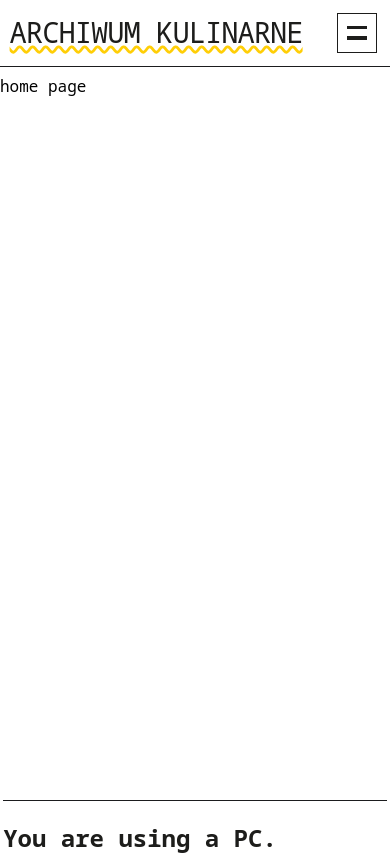
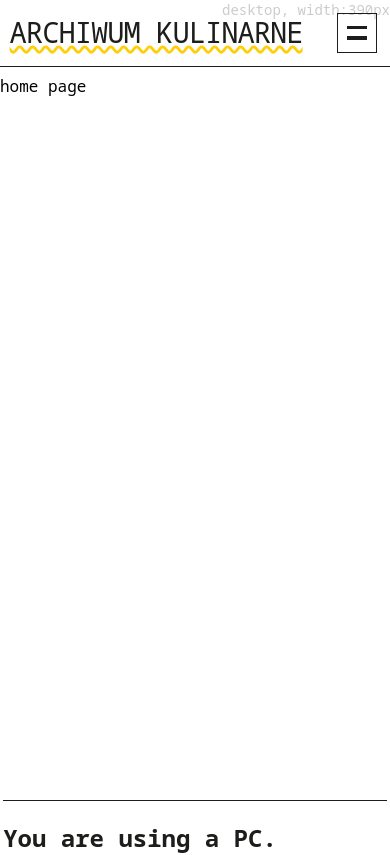
Before and after one commit to deadbraindev/archiwum-kulinarne, a Next.js app: page / in a window 390 px wide. Shown: the top 855 px of the page. Built offline with nearby package versions, Linux system fonts and the light colour scheme.

Commit message:
add tech test info into navbar

```diff
--- a/components/Navbar.jsx
+++ b/components/Navbar.jsx
@@ -91,6 +91,21 @@ function Navbar() {
     else setInputSearch(paramSearch);
   }, [paramSearch]); // use effect do dynamicznego odsiwezania tego co jest w inputach po zmianie path
 
+  const [color, setColor] = useState('');
+  const windowWidth = useWindowWidth();
+
+  const techinfo = () => {
+    if (currentDevice.isMobile()) setColor(`mobile, width:${windowWidth}px`);
+    else if (currentDevice.isDesktop())
+      setColor(`desktop, width:${windowWidth}px`);
+  };
+
+  // const [color, setColor] = useState('blue');
+
+  useEffect(() => {
+    techinfo();
+  }, [windowWidth]);
+
   // const { logout } = useLogout();
   // const { login } = useLogin();
   // const { isLoggedIn, isFetching, user } = useAuthContext();
@@ -106,7 +121,6 @@ function Navbar() {
   //   ? 0
   //   : Math.max(window.innerWidth - document.documentElement.clientWidth, 0);
 
-  const windowWidth = useWindowWidth();
   const navHamburgerDynamicClasses = classNames(
     'navHamburger',
     windowWidth === undefined ? 'hamLoading visible' : '', // warunek bo przy odsiwezaniu jest moment ze windowWidth jest undefined i brzydko znika navbar
@@ -275,6 +289,7 @@ function Navbar() {
               opacity: '0.2',
             }}
           >
+            {color}
             {/* width: {windowWidth}, orientation: {String(orientation)}, mobile:{' '}
             {String(isTabletOrMobile)}, scrollbar: {scrollBarWidth}px */}
           </p>
```
